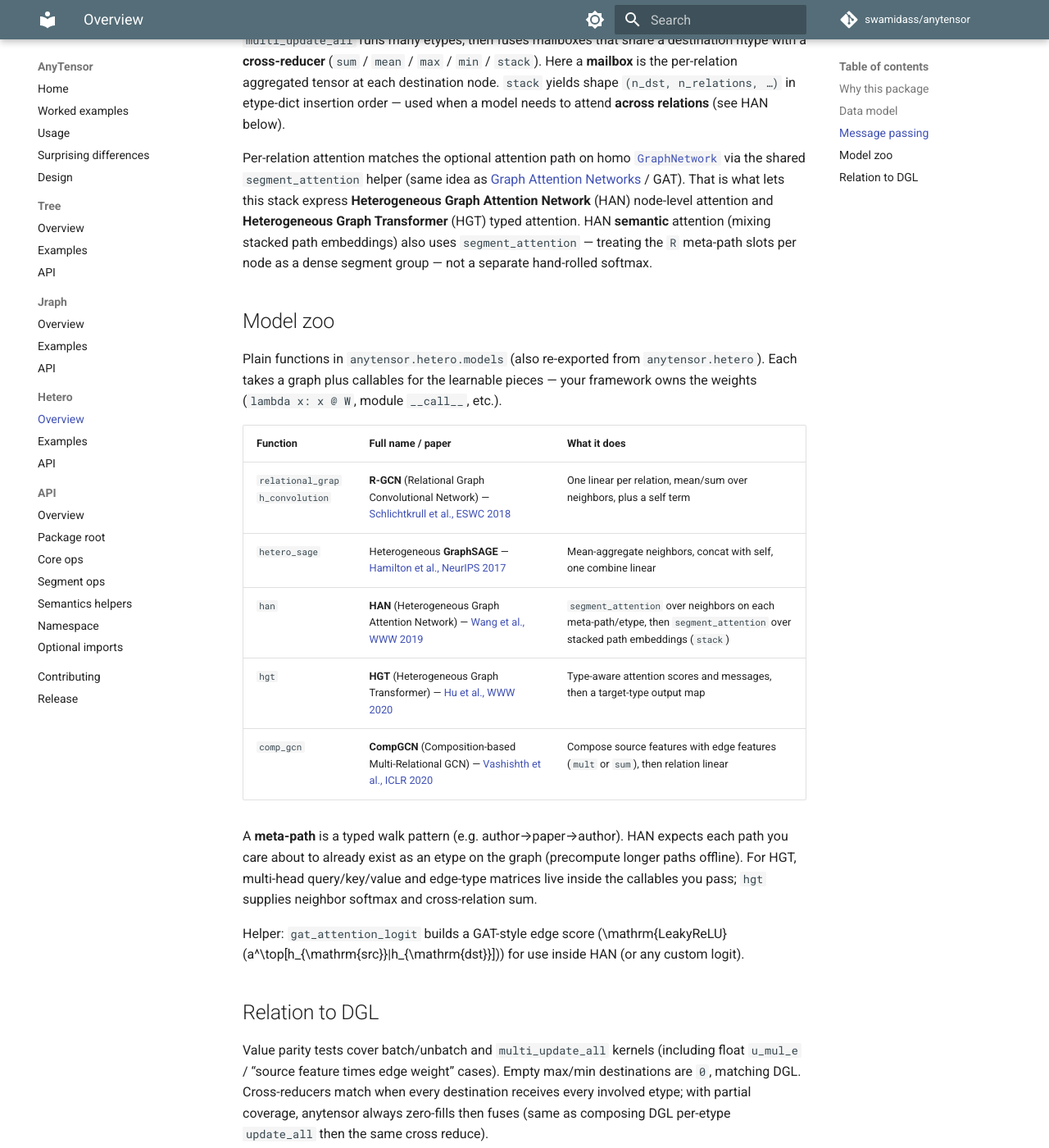
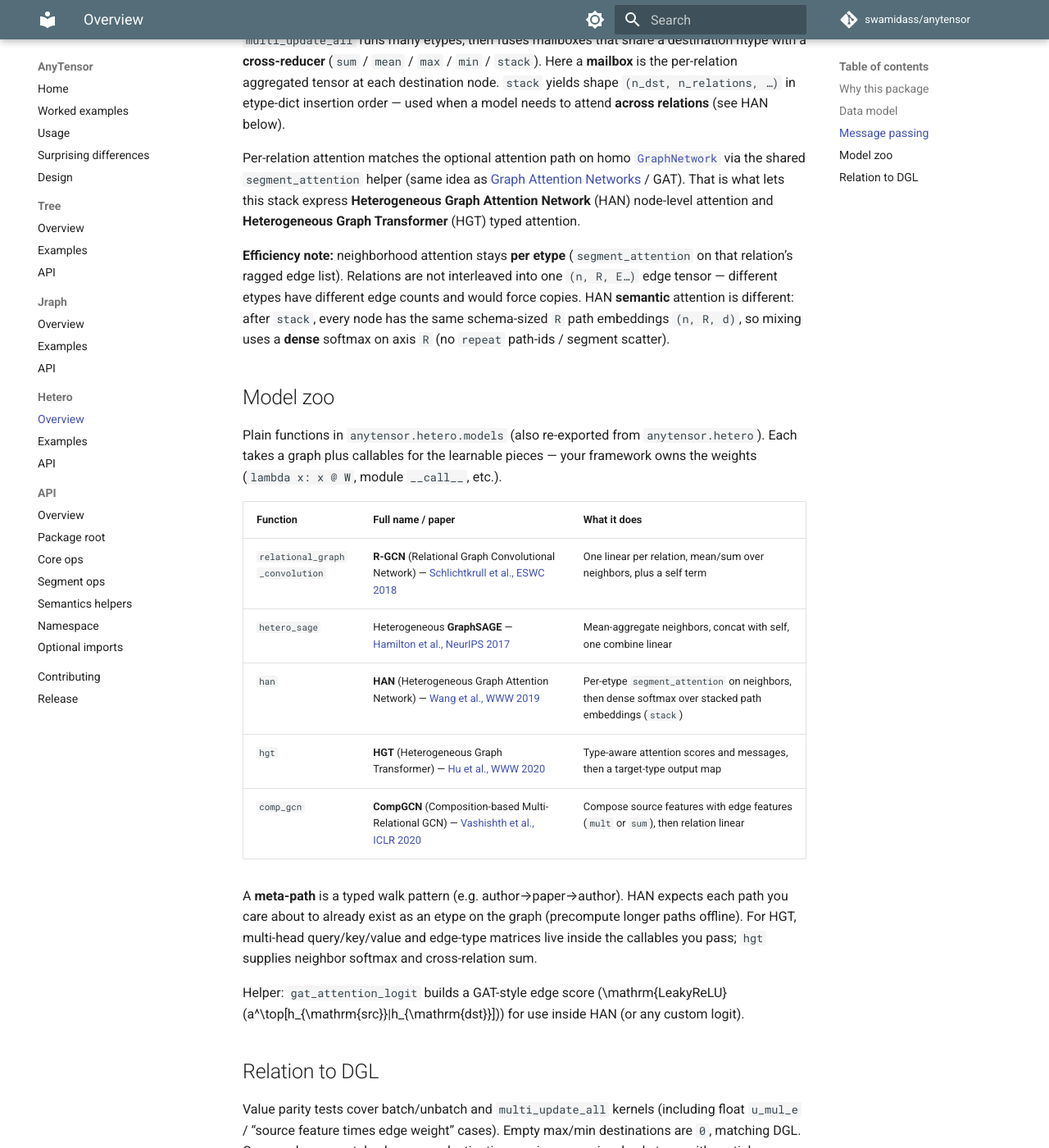
Before and after one commit to swamidass/anytensor, an MkDocs documentation site: the page built from docs/hetero/index.md, in a window 1280 px wide and 1400 px high, scrolled down 1462 px. Shown: the whole window at 82% size. Built offline with MkDocs 1.6.1 and Material for MkDocs 9.7.7, drawn with Linux system fonts in a browser that asks for light colours; comment, search, counter and statistics services are not loaded.

Commit message:
Keep HAN semantic attention dense; segment only per-etype edges.
Forcing stacked (n, R, d) path mixing through segment_attention required
flatten + repeat path-ids and a scatter — a copy-heavy detour. Relations
already differ in edge count and stay separate at the neighborhood stage;
semantic mix uses dense softmax on the fixed schema-sized R axis.

Co-authored-by: swamidass <swamidass@users.noreply.github.com>

```diff
--- a/docs/hetero/index.md
+++ b/docs/hetero/index.md
@@ -69,10 +69,15 @@ Per-relation attention matches the optional attention path on homo
 [Graph Attention Networks](https://arxiv.org/abs/1710.10903) / GAT). That
 is what lets this stack express **Heterogeneous Graph Attention Network**
 (HAN) node-level attention and **Heterogeneous Graph Transformer** (HGT)
-typed attention. HAN **semantic** attention (mixing stacked path
-embeddings) also uses `segment_attention` — treating the `R` meta-path
-slots per node as a dense segment group — not a separate hand-rolled
-softmax.
+typed attention.
+
+**Efficiency note:** neighborhood attention stays **per etype**
+(`segment_attention` on that relation’s ragged edge list). Relations are
+not interleaved into one `(n, R, E…)` edge tensor — different etypes have
+different edge counts and would force copies. HAN **semantic** attention
+is different: after `stack`, every node has the same schema-sized `R`
+path embeddings `(n, R, d)`, so mixing uses a **dense** softmax on axis
+`R` (no `repeat` path-ids / segment scatter).
 
 ## Model zoo
 
@@ -85,7 +90,7 @@ pieces — your framework owns the weights (`lambda x: x @ W`, module
 |---|---|---|
 | `relational_graph_convolution` | **R-GCN** (Relational Graph Convolutional Network) — [Schlichtkrull et al., ESWC 2018](https://arxiv.org/abs/1703.06103) | One linear per relation, mean/sum over neighbors, plus a self term |
 | `hetero_sage` | Heterogeneous **GraphSAGE** — [Hamilton et al., NeurIPS 2017](https://arxiv.org/abs/1706.02216) | Mean-aggregate neighbors, concat with self, one combine linear |
-| `han` | **HAN** (Heterogeneous Graph Attention Network) — [Wang et al., WWW 2019](https://arxiv.org/abs/1903.07293) | `segment_attention` over neighbors on each meta-path/etype, then `segment_attention` over stacked path embeddings (`stack`) |
+| `han` | **HAN** (Heterogeneous Graph Attention Network) — [Wang et al., WWW 2019](https://arxiv.org/abs/1903.07293) | Per-etype `segment_attention` on neighbors, then dense softmax over stacked path embeddings (`stack`) |
 | `hgt` | **HGT** (Heterogeneous Graph Transformer) — [Hu et al., WWW 2020](https://arxiv.org/abs/2003.01332) | Type-aware attention scores and messages, then a target-type output map |
 | `comp_gcn` | **CompGCN** (Composition-based Multi-Relational GCN) — [Vashishth et al., ICLR 2020](https://arxiv.org/abs/1911.03082) | Compose source features with edge features (`mult` or `sum`), then relation linear |
 
```
Also changed, not shown: changelog.d/hetero-segment-attn.changed.md (+6 -5 lines), docs/hetero/examples.md (+4 -2 lines), 3 other files.
